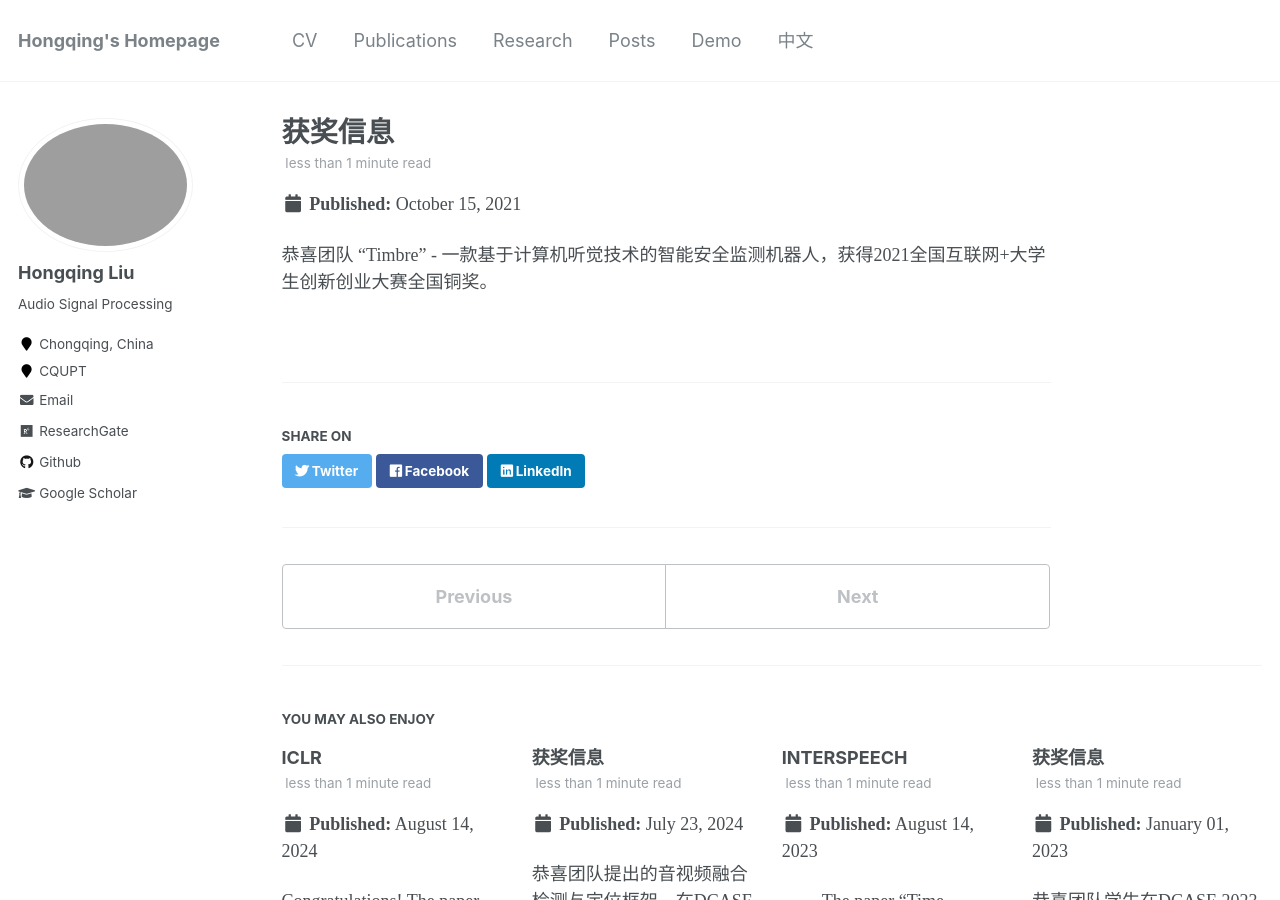
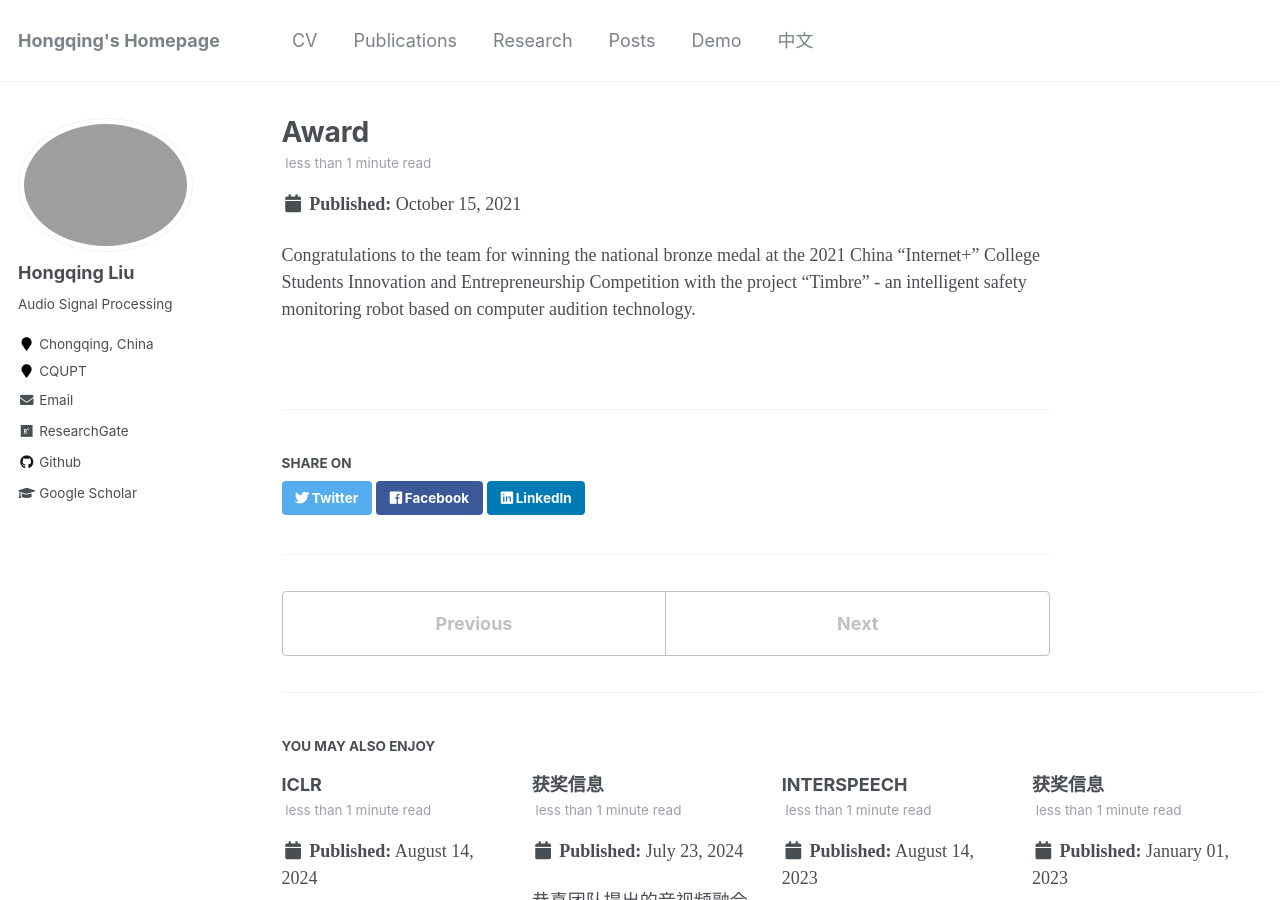
Before and after one commit to hong-qing-liu/english-hong-qing-liu.github.io, a Jekyll site: the page built from _posts/2021-10-15-blog-post-8.md, in a window 1280 px wide and 900 px high. Built offline with Jekyll 4.4.1, drawn with Linux system fonts in a browser that asks for light colours.

Commit message:
Update 2021-10-15-blog-post-8.md

```diff
--- a/_posts/2021-10-15-blog-post-8.md
+++ b/_posts/2021-10-15-blog-post-8.md
@@ -1,7 +1,7 @@
 ---
-title: '获奖信息'
+title: 'Award'
 date: 2021-10-15
 permalink: /posts/2021/10/blog-post-8/
 ---
 
-恭喜团队 "Timbre" - 一款基于计算机听觉技术的智能安全监测机器人，获得2021全国互联网+大学生创新创业大赛全国铜奖。
+Congratulations to the team for winning the national bronze medal at the 2021 China "Internet+" College Students Innovation and Entrepreneurship Competition with the project "Timbre" - an intelligent safety monitoring robot based on computer audition technology.
```
